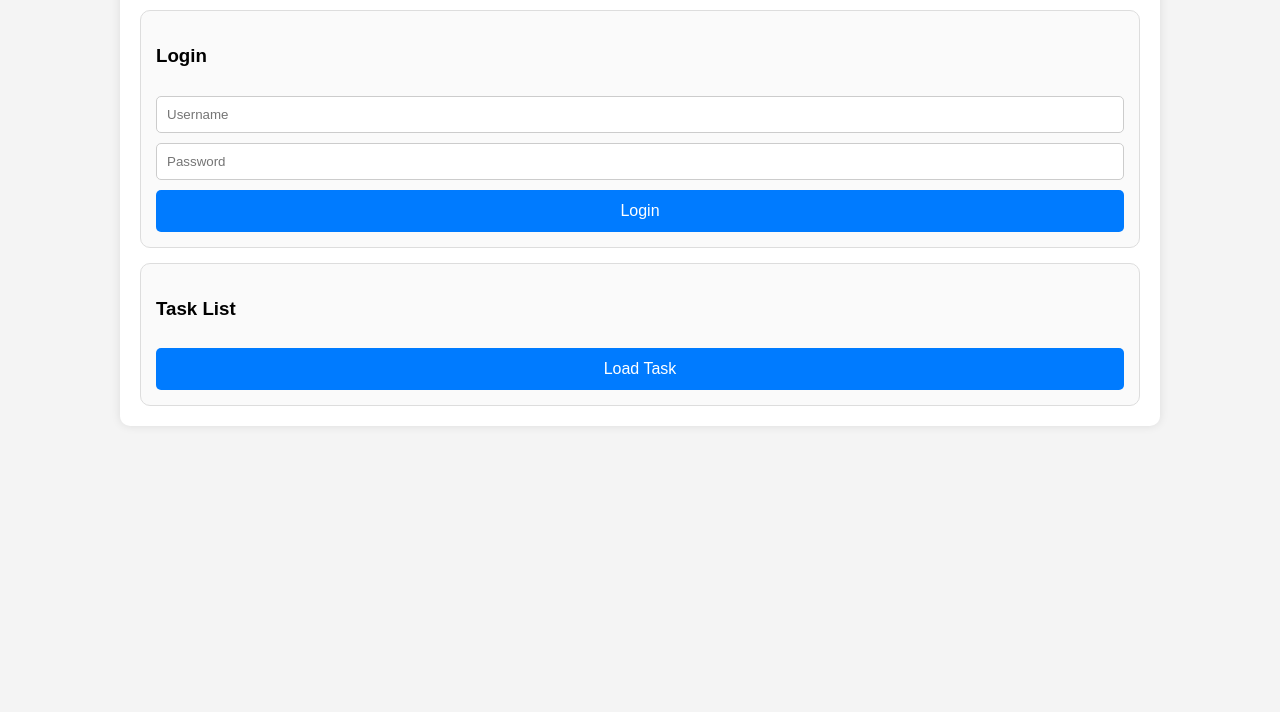
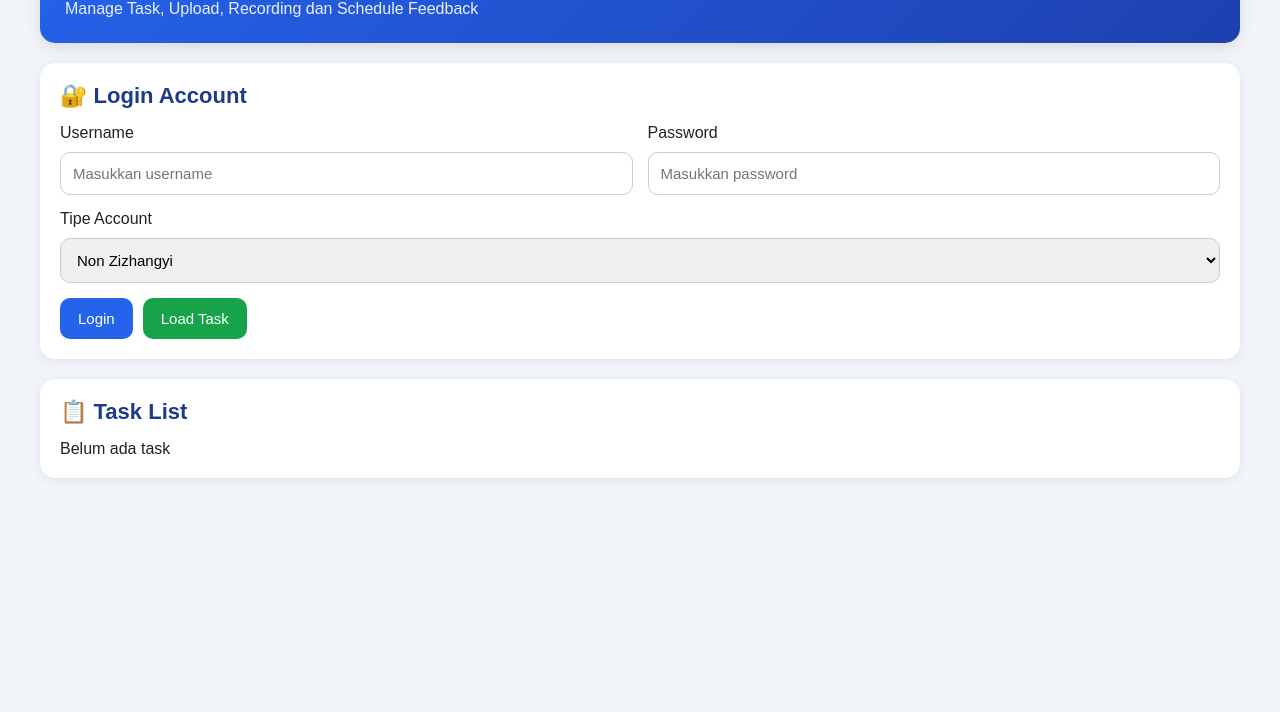
Before and after one commit to Ifhdhd/autofeedback-backend, a website: page public/index.html in a window 1280 px wide. Shown: the part 88-800 px from the top of the page. Drawn offline with Linux system fonts and the light colour scheme.

Commit message:
Update index.html

```diff
--- a/public/index.html
+++ b/public/index.html
@@ -1,78 +1,176 @@
 <!DOCTYPE html>
 <html lang="id">
 <head>
-  <meta charset="UTF-8">
-  <meta name="viewport" content="width=device-width, initial-scale=1.0">
+  <meta charset="UTF-8" />
+  <meta name="viewport" content="width=device-width, initial-scale=1.0"/>
 
-  <title>Auto Feedback</title>
+  <title>Auto Feedback Dashboard</title>
 
   <style>
 
+    *{
+      margin:0;
+      padding:0;
+      box-sizing:border-box;
+    }
+
     body{
       font-family:Arial, sans-serif;
-      background:#f4f4f4;
-      margin:0;
+      background:#f1f5f9;
       padding:20px;
+      color:#222;
     }
 
     .container{
-      max-width:1000px;
+      max-width:1200px;
       margin:auto;
-      background:white;
-      padding:20px;
-      border-radius:10px;
-      box-shadow:0 0 10px rgba(0,0,0,0.1);
     }
 
-    h1{
-      margin-top:0;
+    .header{
+      background:linear-gradient(135deg,#2563eb,#1e40af);
+      color:white;
+      padding:25px;
+      border-radius:15px;
+      margin-bottom:20px;
+      box-shadow:0 5px 15px rgba(0,0,0,0.1);
+    }
+
+    .header h1{
+      font-size:30px;
+    }
+
+    .header p{
+      margin-top:8px;
+      opacity:0.9;
     }
 
     .card{
+      background:white;
+      border-radius:15px;
+      padding:20px;
+      margin-bottom:20px;
+      box-shadow:0 2px 10px rgba(0,0,0,0.08);
+    }
+
+    .card h2{
+      margin-bottom:15px;
+      font-size:22px;
+      color:#1e3a8a;
+    }
+
+    .grid{
+      display:grid;
+      grid-template-columns:1fr 1fr;
+      gap:15px;
+    }
+
+    input,
+    select,
+    textarea{
+      width:100%;
+      padding:12px;
+      border:1px solid #ccc;
+      border-radius:10px;
+      margin-top:10px;
+      font-size:15px;
+    }
+
+    textarea{
+      resize:vertical;
+      min-height:100px;
+    }
+
+    button{
+      border:none;
+      border-radius:10px;
+      padding:12px 18px;
+      font-size:15px;
+      cursor:pointer;
+      transition:0.2s;
+    }
+
+    .btn-primary{
+      background:#2563eb;
+      color:white;
+    }
+
+    .btn-primary:hover{
+      background:#1d4ed8;
+    }
+
+    .btn-success{
+      background:#16a34a;
+      color:white;
+    }
+
+    .btn-success:hover{
+      background:#15803d;
+    }
+
+    .btn-danger{
+      background:#dc2626;
+      color:white;
+    }
+
+    .btn-danger:hover{
+      background:#b91c1c;
+    }
+
+    .task-card{
       border:1px solid #ddd;
-      border-radius:10px;
-      padding:15px;
+      border-radius:12px;
+      padding:18px;
       margin-top:15px;
       background:#fafafa;
     }
 
-    input{
-      width:100%;
-      padding:10px;
-      margin-top:10px;
-      border:1px solid #ccc;
-      border-radius:5px;
-      box-sizing:border-box;
+    .task-card p{
+      margin-bottom:8px;
+      word-break:break-word;
     }
 
-    button{
-      width:100%;
-      padding:12px;
-      margin-top:10px;
-      border:none;
-      border-radius:5px;
-      background:#007bff;
-      color:white;
-      cursor:pointer;
-      font-size:16px;
-    }
-
-    button:hover{
-      background:#0056b3;
+    .task-actions{
+      display:flex;
+      gap:10px;
+      margin-top:15px;
+      flex-wrap:wrap;
     }
 
     .success{
-      color:green;
+      color:#16a34a;
+      margin-top:10px;
+      font-weight:bold;
     }
 
     .error{
-      color:red;
+      color:#dc2626;
+      margin-top:10px;
+      font-weight:bold;
     }
 
-    .task-title{
-      font-size:18px;
+    .top-actions{
+      display:flex;
+      gap:10px;
+      flex-wrap:wrap;
+      margin-top:15px;
+    }
+
+    .badge{
+      display:inline-block;
+      padding:5px 10px;
+      border-radius:999px;
+      font-size:12px;
       font-weight:bold;
-      margin-bottom:10px;
+      background:#e0e7ff;
+      color:#1e40af;
+    }
+
+    @media(max-width:768px){
+
+      .grid{
+        grid-template-columns:1fr;
+      }
+
     }
 
   </style>
@@ -82,45 +180,101 @@
 
 <div class="container">
 
-  <h1>Auto Feedback Dashboard</h1>
+  <div class="header">
+
+    <h1>🚀 Auto Feedback Dashboard</h1>
+
+    <p>
+      Manage Task, Upload, Recording dan Schedule Feedback
+    </p>
+
+  </div>
 
   <!-- LOGIN -->
 
   <div class="card">
 
-    <h3>Login</h3>
+    <h2>🔐 Login Account</h2>
+
+    <div class="grid">
+
+      <div>
+
+        <label>Username</label>
 
         <input
           type="text"
           id="username"
-      placeholder="Username"
-    >
+          placeholder="Masukkan username"
+        />
+
+      </div>
+
+      <div>
+
+        <label>Password</label>
 
         <input
           type="password"
           id="password"
-      placeholder="Password"
+          placeholder="Masukkan password"
+        />
+
+      </div>
+
+    </div>
+
+    <div style="margin-top:15px;">
+
+      <label>Tipe Account</label>
+
+      <select id="zizhangyi">
+
+        <option value="0">
+          Non Zizhangyi
+        </option>
+
+        <option value="1">
+          Zizhangyi
+        </option>
+
+      </select>
+
+    </div>
+
+    <div class="top-actions">
+
+      <button
+        class="btn-primary"
+        onclick="login()"
       >
-
-    <button onclick="login()">
         Login
       </button>
+
+      <button
+        class="btn-success"
+        onclick="loadTasks()"
+      >
+        Load Task
+      </button>
+
+    </div>
 
     <div id="loginResult"></div>
 
   </div>
 
-  <!-- LOAD TASK -->
+  <!-- TASK LIST -->
 
   <div class="card">
 
-    <h3>Task List</h3>
+    <h2>📋 Task List</h2>
 
-    <button onclick="loadTasks()">
-      Load Task
-    </button>
+    <div id="taskList">
 
-    <div id="taskList"></div>
+      <p>Belum ada task</p>
+
+    </div>
 
   </div>
 
@@ -128,20 +282,8 @@
 
 <script>
 
-/*
-|--------------------------------------------------------------------------
-| GLOBAL COOKIE
-|--------------------------------------------------------------------------
-*/
-
 let SESSION = "";
 let acw_tc = "";
-
-/*
-|--------------------------------------------------------------------------
-| LOGIN
-|--------------------------------------------------------------------------
-*/
 
 async function login(){
 
@@ -150,6 +292,9 @@ async function login(){
 
   const password =
     document.getElementById("password").value;
+
+  const zizhangyi =
+    document.getElementById("zizhangyi").value;
 
   const resultEl =
     document.getElementById("loginResult");
@@ -164,6 +309,8 @@ async function login(){
 
   try{
 
+    resultEl.innerHTML = "Loading...";
+
     const res = await fetch("/api/auth/login",{
 
       method:"POST",
@@ -174,7 +321,8 @@ async function login(){
 
       body:JSON.stringify({
         username,
-        password
+        password,
+        zizhangyi
       })
 
     });
@@ -184,7 +332,6 @@ async function login(){
     if(data.success){
 
       SESSION = data.data.SESSION;
-
       acw_tc = data.data.acw_tc;
 
       localStorage.setItem(
@@ -225,21 +372,7 @@ async function login(){
 
 }
 
-/*
-|--------------------------------------------------------------------------
-| LOAD TASKS
-|--------------------------------------------------------------------------
-*/
-
 async function loadTasks(){
-
-  const container =
-    document.getElementById("taskList");
-
-  container.innerHTML =
-    "<p>Loading...</p>";
-
-  try{
 
   SESSION =
     localStorage.getItem("SESSION");
@@ -249,20 +382,23 @@ async function loadTasks(){
 
   if(!SESSION){
 
-      container.innerHTML = `
-        <p class="error">
-          Silahkan login dulu
-        </p>
-      `;
+    alert("Login dulu");
 
     return;
 
   }
 
+  const container =
+    document.getElementById("taskList");
+
+  container.innerHTML = `
+    <p>Loading task...</p>
+  `;
+
+  try{
+
     const res = await fetch(
-
       `/api/tasks?SESSION=${SESSION}&acw_tc=${acw_tc}`
-
     );
 
     const data = await res.json();
@@ -281,94 +417,59 @@ async function loadTasks(){
 
     container.innerHTML = "";
 
-    /*
-    |--------------------------------------------------------------------------
-    | ALL TASKS
-    |--------------------------------------------------------------------------
-    */
+    if(data.data.length === 0){
+
+      container.innerHTML = `
+        <p>Tidak ada task</p>
+      `;
+
+      return;
+
+    }
 
     data.data.forEach(task => {
 
       const div =
         document.createElement("div");
 
-      div.className = "card";
+      div.className = "task-card";
 
-      /*
-      |--------------------------------------------------------------------------
-      | ADDRESS LIST
-      |--------------------------------------------------------------------------
-      */
+      div.innerHTML = `
 
-      let addressHtml = "";
-
-      if(task.addressList){
-
-        task.addressList.forEach(address => {
-
-          addressHtml += `
-
-            <div
-              style="
-                border:1px solid #ddd;
-                border-radius:10px;
-                padding:10px;
-                margin-top:10px;
-                background:white;
-              "
-            >
+        <div class="badge">
+          TASK
+        </div>
 
         <p>
-                <b>Address ID:</b>
-                ${address.id}
+          <b>Task ID:</b>
+          ${task.id || "-"}
         </p>
 
         <p>
           <b>Nama:</b>
-                ${address.name || "-"}
+          ${task.realName || "-"}
         </p>
 
         <p>
-                <b>Alamat:</b>
-                ${address.address || "-"}
+          <b>Phone:</b>
+          ${task.phone || "-"}
         </p>
 
-              <button onclick="
-                goToSchedule(
-                  '${task.id}',
-                  '${address.id}'
-                )
-              ">
-                Schedule Feedback
+        <p>
+          <b>Address:</b>
+          ${task.fullAddress || "-"}
+        </p>
+
+        <div class="task-actions">
+
+          <button
+            class="btn-primary"
+            onclick="openSchedule('${task.id}')"
+          >
+            Schedule
           </button>
 
         </div>
-
-          `;
-
-        });
-
-      }
-
-      div.innerHTML = `
-
-        <div class="task-title">
-          ${task.name || "No Title"}
-        </div>
-
-        <p>
-          <b>Task ID:</b>
-          ${task.id}
-        </p>
-
-        <p>
-          <b>Total Address:</b>
-          ${task.addressList
-            ? task.addressList.length
-            : 0}
-        </p>
-
-        ${addressHtml}
 
       `;
 
@@ -388,34 +489,12 @@ async function loadTasks(){
 
 }
 
-/*
-|--------------------------------------------------------------------------
-| GO TO SCHEDULE
-|--------------------------------------------------------------------------
-*/
-
-function goToSchedule(
-  taskId,
-  addressId
-){
+function openSchedule(taskId){
 
   window.location.href =
-
-    `/schedule.html?taskId=${taskId}&addressId=${addressId}`;
+    `/schedule.html?taskId=${taskId}`;
 
 }
-
-/*
-|--------------------------------------------------------------------------
-| AUTO LOAD SESSION
-|--------------------------------------------------------------------------
-*/
-
-SESSION =
-  localStorage.getItem("SESSION") || "";
-
-acw_tc =
-  localStorage.getItem("acw_tc") || "";
 
 </script>
 
```
Lines whose indentation alone changed are shown as unchanged.
